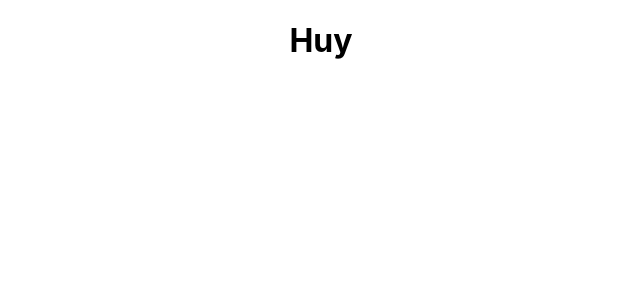
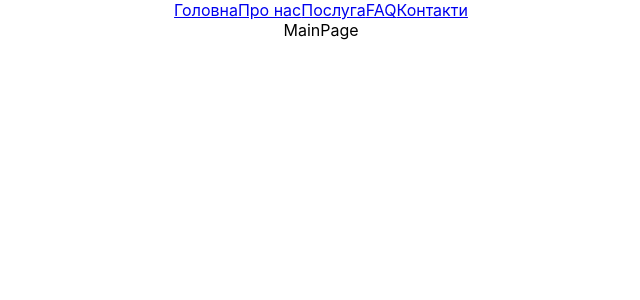
Before and after one commit to click-SK/daiwebapp, a React (Create React App) app: page / in a window 1280 px wide. Shown: the top 300 px of the page, without its empty margins (319-959 px from the left). Built offline with nearby package versions, Linux system fonts and the light colour scheme.

Commit message:
error correction 18.05 -ros

```diff
--- a/src/App.js
+++ b/src/App.js
@@ -1,10 +1,24 @@
 import logo from './logo.svg';
 import './App.css';
+import AboutUs from './components/AboutUs';
+import Contacts from './components/Contacts';
+import FAQ from './components/FAQ';
+import Service from './components/Service';
+import MainPage from './components/MainPage';
+import Header from './components/Header';
+import {Routes, Route} from 'react-router-dom';
 
 function App() {
   return (
     <div className="App">
-      <h1>Huy</h1>
+      <Header/>
+      <Routes>
+      <Route path='/' element={<MainPage/>}/>
+      <Route path='/about-us' element={<AboutUs/>}/>
+      <Route path='/service' element={<Service/>}/>
+      <Route path='/faq' element={<FAQ/>}/>
+      <Route path='/contacts' element={<Contacts/>}/>
+      </Routes>
     </div>
   );
 }
```
